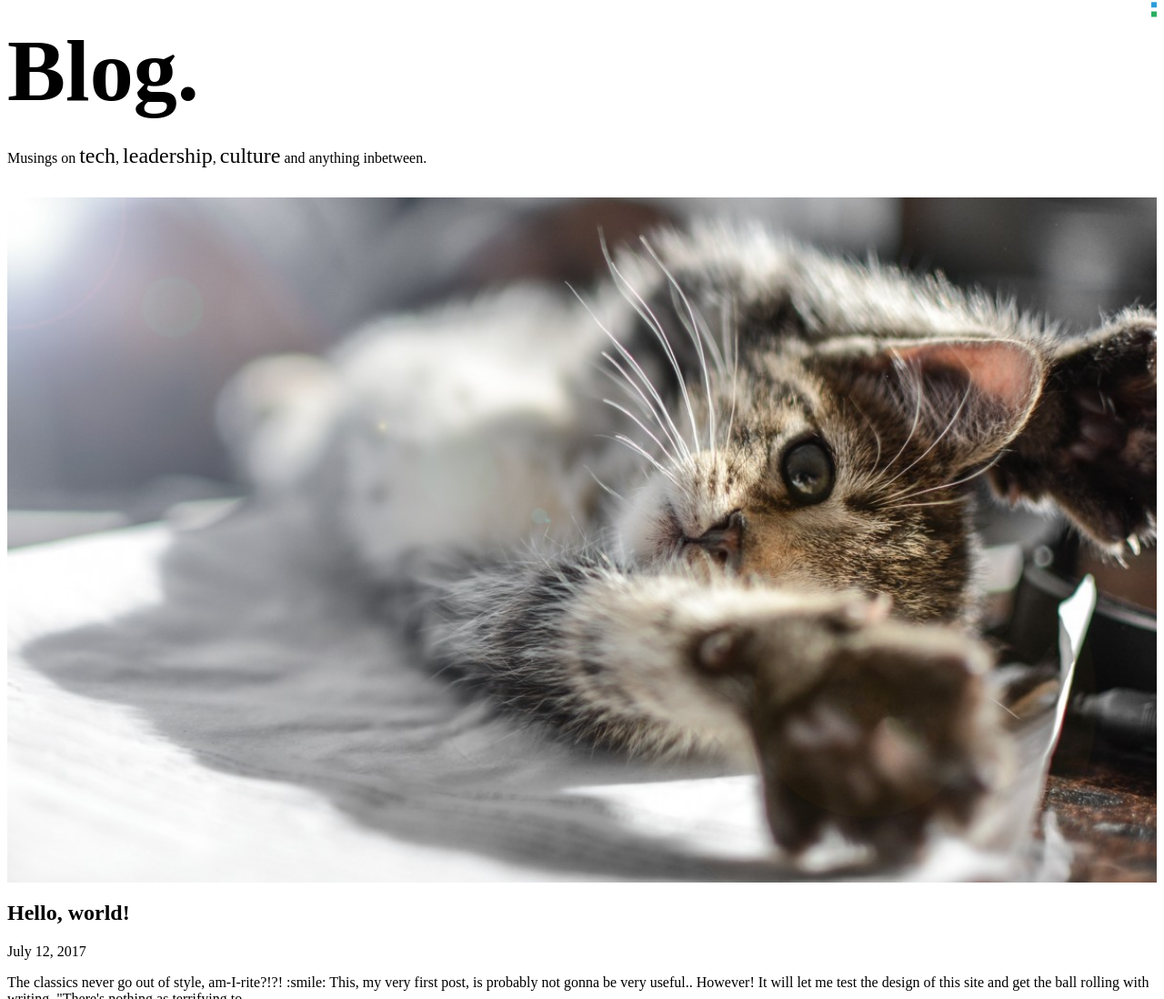
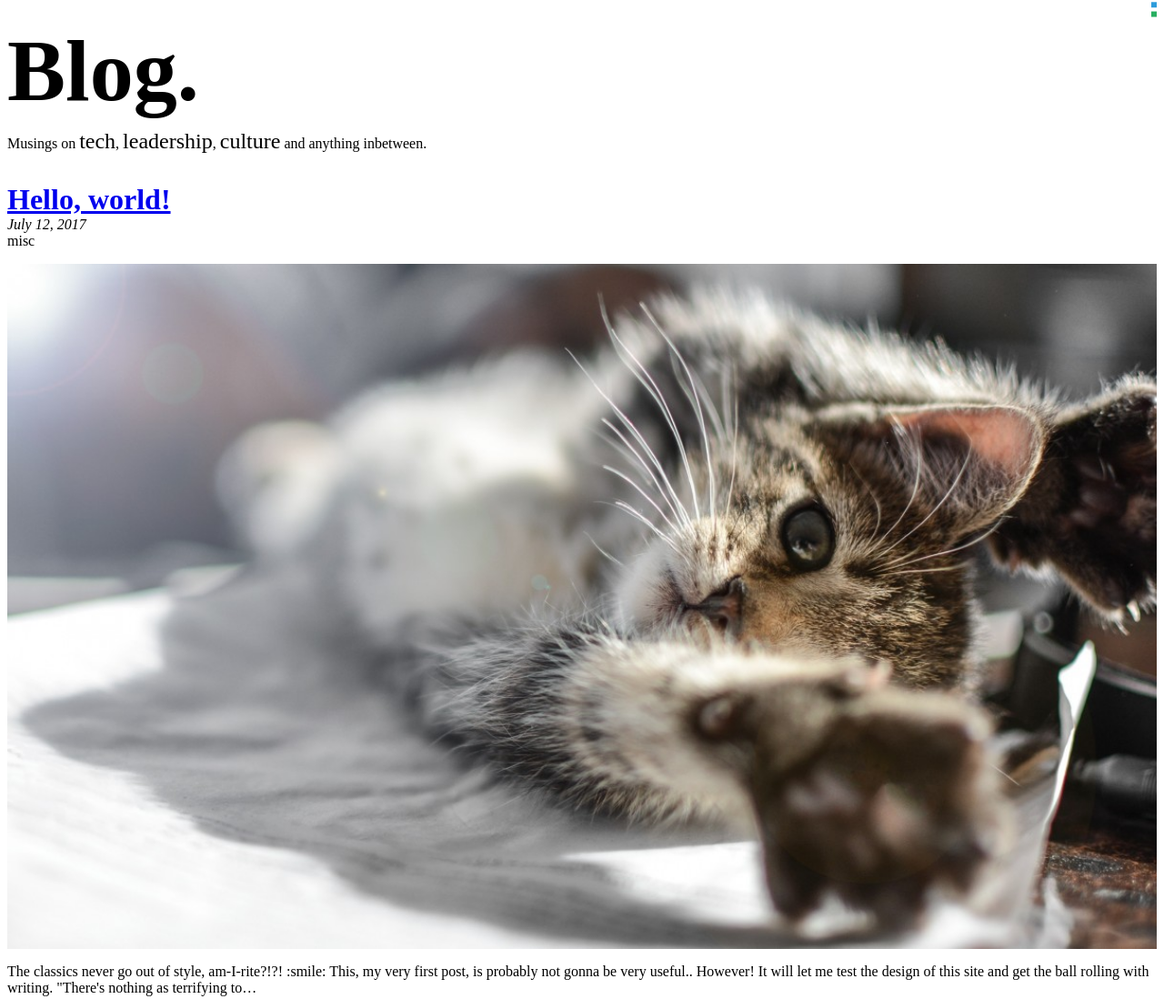
Before and after one commit to dnjstrom/dnjstrom, a Gatsby site: page /blog in a window 1280 px wide. Shown: the top 1098 px of the page at 91% size. Built offline with nearby package versions, Linux system fonts and the light colour scheme; Gatsby itself is replaced by a stand-in of ours.

Commit message:
Wow, such styling!

```diff
--- a/src/components/blog-post-summary.tsx
+++ b/src/components/blog-post-summary.tsx
@@ -1,6 +1,26 @@
 import React, { SFC } from "react"
 import Img from "gatsby-image"
 import Link from "./link"
+import styled from "styled-components"
+
+const Title = styled.h2`
+  font-size: 2rem;
+  margin-bottom: 0;
+  margin-top: 1rem;
+`
+const Date = styled.p`
+  margin: 0;
+  font-style: italic;
+`
+
+const Tags = styled.p`
+  margin: 0;
+  margin-bottom: 1rem;
+`
+
+const Excerpt = styled.p`
+  margin: 1rem 0;
+`
 
 interface IBlogPostSummary {
   image?: any
@@ -20,11 +40,15 @@ const BlogPostSummary: SFC<IBlogPostSummary> = ({
   date,
 }) => (
   <article>
-    <Img title={title} alt={title} sizes={image.sizes} />
-    <h2>{title}</h2>
-    <p>{date}</p>
-    <p>{tags}</p>
-    <p>{excerpt}</p>
+    <Link to={path}>
+      <Title>{title}</Title>
+    </Link>
+    <Date>{date}</Date>
+    <Tags>{tags}</Tags>
+    <Link to={path}>
+      <Img title={title} alt={title} sizes={image.sizes} />
+    </Link>
+    <Excerpt>{excerpt}</Excerpt>
     <Link to={path}>Read more</Link>
   </article>
 )
--- a/src/components/button-link.ts
+++ b/src/components/button-link.ts
@@ -6,6 +6,7 @@ import styled, { css } from "styled-components"
 const ButtonLink = styled(Link)`
   display: block;
   font-weight: bold;
+  font-size: 1.2rem;
   padding: 1.4rem 2rem;
   outline: none;
   ${({ bg = "#333" }: { bg: string }) => css`
--- a/src/components/column.ts
+++ b/src/components/column.ts
@@ -4,14 +4,10 @@ const Column = styled.div`
   display: flex;
   flex-direction: column;
 
-  ${({ spacing = "0.5rem" }: { spacing: string }) => css`
+  ${({ spacing = "1rem" }: { spacing: string }) => css`
     & > * {
-      margin-top: ${spacing} !important;
+      margin-top: 0 !important;
       margin-bottom: ${spacing} !important;
-
-      &:first-child {
-        margin-top: 0 !important;
-      }
 
       &:last-child {
         margin-bottom: 0 !important;
--- a/src/layouts/index.tsx
+++ b/src/layouts/index.tsx
@@ -6,7 +6,9 @@ import styled from "styled-components"
 import "./main.css"
 
 const App = styled.main`
-  margin: 1.5rem;
+  max-width: 550px;
+  padding: 1.5rem;
+  margin: 0 auto;
 
   a {
     color: #2d9cdb;
--- a/src/pages/blog/index.tsx
+++ b/src/pages/blog/index.tsx
@@ -17,7 +17,7 @@ export default function Index({ data }) {
               path={post.frontmatter.path}
               date={post.frontmatter.date}
               excerpt={post.excerpt}
-              tags=""
+              tags={post.frontmatter.tags}
               image={post.frontmatter.cover_image.childImageSharp}
             />
           )
@@ -37,6 +37,7 @@ export const pageQuery = graphql`
             title
             date(formatString: "MMMM DD, YYYY")
             path
+            tags
             cover_image {
               publicURL
               childImageSharp {
--- a/src/pages/index.tsx
+++ b/src/pages/index.tsx
@@ -10,14 +10,14 @@ import TwitterIcon from "../components/twitter-icon"
 import GithubIcon from "../components/github-icon"
 
 const IndexPage = () => (
-  <Column>
+  <Column spacing="1.5rem">
     <PageTitle animate>Hello.</PageTitle>
     <Paragraph>
       I'm <em>Daniel</em>, a web developer, and this is where I write about{" "}
       <em>thoughts</em> I've had or <em>things</em> I've done.
     </Paragraph>
 
-    <Column>
+    <Column spacing=".5rem">
       <ButtonLink to="/about" bg="#F2C94C">
         About
       </ButtonLink>
```
